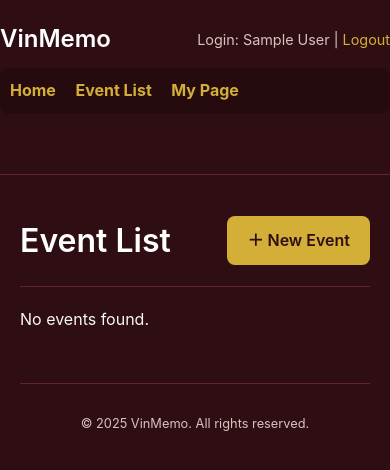
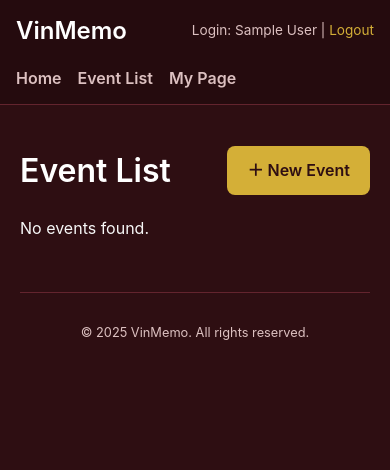
Before and after one commit to sin2yk/vinmemo-app, a PHP site: page /events.php in a window 390 px wide. Shown: the top 470 px of the page. Run offline with PHP 8.4, Linux system fonts and the light colour scheme; the visitor is signed in with stand-in values (Sample User, id 1); data that the repository does not hold is empty.

Commit message:
mobile/tablet view

```diff
--- a/events.php
+++ b/events.php
@@ -20,7 +20,7 @@ require_once 'layout/header.php';
   <p>No events found.</p>
 <?php else: ?>
   <div class="card">
-    <table>
+    <table class="event-table">
       <thead>
         <tr>
           <th>Title</th>
@@ -44,6 +44,32 @@ require_once 'layout/header.php';
         <?php endforeach; ?>
       </tbody>
     </table>
+
+    <div class="event-list-cards">
+      <?php foreach ($events as $event): ?>
+        <div class="event-card">
+          <div class="event-card-title">
+            <a href="event_show.php?id=<?= h($event['id']) ?>">
+              <?= h($event['title']) ?>
+            </a>
+          </div>
+          <div class="event-card-meta">
+            <div class="event-card-row">
+              <span class="label">Date</span>
+              <span class="value"><?= h($event['event_date']) ?></span>
+            </div>
+            <div class="event-card-row">
+              <span class="label">Place</span>
+              <span class="value"><?= h($event['place']) ?></span>
+            </div>
+            <div class="event-card-row">
+              <span class="label">Memo</span>
+              <span class="value"><?= nl2br(h($event['memo'])) ?></span>
+            </div>
+          </div>
+        </div>
+      <?php endforeach; ?>
+    </div>
   </div>
 <?php endif; ?>
 
--- a/layout/header.php
+++ b/layout/header.php
@@ -55,31 +55,28 @@ require_once __DIR__ . '/../helpers.php';
 </head>
 
 <body>
-    <header class="header">
-        <div class="container" style="margin: 0 auto; padding: 20px 0;">
-            <div class="header-inner">
-                <div class="header-title">
-                    <h1 style="margin:0; font-size:1.5rem;">
-                        <a href="index.html" style="color:white; text-decoration:none;">VinMemo</a>
-                    </h1>
-                </div>
-                <div class="header-user">
-                    <?php if (isset($_SESSION['user_id'])): ?>
-                        Login: <?= isset($_SESSION['name']) ? h($_SESSION['name']) : 'User' ?>
-                        | <a href="logout.php">Logout</a>
-                    <?php else: ?>
-                        <a href="index.html">Login</a>
-                    <?php endif; ?>
-                </div>
+    <header class="site-header">
+        <div class="header-inner">
+            <div class="site-title">
+                <h1><a href="index.html">VinMemo</a></h1>
             </div>
 
             <?php if (isset($_SESSION['user_id'])): ?>
-                <nav class="nav-links">
+                <nav class="main-nav">
                     <a href="home.php">Home</a>
                     <a href="events.php">Event List</a>
                     <a href="mypage.php">My Page</a>
                 </nav>
             <?php endif; ?>
+
+            <div class="login-info">
+                <?php if (isset($_SESSION['user_id'])): ?>
+                    Login: <?= isset($_SESSION['name']) ? h($_SESSION['name']) : 'User' ?>
+                    | <a href="logout.php">Logout</a>
+                <?php else: ?>
+                    <a href="index.html">Login</a>
+                <?php endif; ?>
+            </div>
         </div>
     </header>
 
--- a/style.css
+++ b/style.css
@@ -58,10 +58,99 @@ a:hover {
 }
 
 /* Header / Nav */
-header {
+/* Header / Nav */
+.site-header {
   margin-bottom: 40px;
   border-bottom: 1px solid var(--border);
-  padding-bottom: 20px;
+  background-color: rgba(0, 0, 0, 0.2);
+}
+
+.header-inner {
+  max-width: 1100px;
+  margin: 0 auto;
+  padding: 12px 20px;
+  display: flex;
+  align-items: center;
+  justify-content: space-between;
+  gap: 16px;
+}
+
+.site-title h1 {
+  margin: 0;
+  font-size: 1.5rem;
+}
+
+.site-title a {
+  color: white;
+  text-decoration: none;
+}
+
+.main-nav {
+  display: flex;
+  gap: 20px;
+}
+
+.main-nav a {
+  color: var(--text-muted);
+  font-weight: 600;
+  text-decoration: none;
+}
+
+.main-nav a:hover {
+  color: var(--accent);
+}
+
+.login-info {
+  font-size: 0.9em;
+  color: var(--text-muted);
+}
+
+/* Event List Cards (Mobile) */
+.event-list-cards {
+  display: none;
+  /* Hidden by default on desktop */
+  flex-direction: column;
+  gap: 16px;
+}
+
+.event-card {
+  background-color: var(--card-bg);
+  padding: 16px;
+  border-radius: 12px;
+  border: 1px solid var(--border);
+}
+
+.event-card-title {
+  font-size: 1.1rem;
+  font-weight: 700;
+  margin-bottom: 8px;
+}
+
+.event-card-title a {
+  color: var(--accent);
+}
+
+.event-card-meta {
+  display: flex;
+  flex-direction: column;
+  gap: 4px;
+}
+
+.event-card-row {
+  display: flex;
+  font-size: 0.9rem;
+}
+
+.event-card-row .label {
+  min-width: 60px;
+  color: var(--text-muted);
+  font-weight: 500;
+  opacity: 0.8;
+}
+
+.event-card-row .value {
+  flex: 1;
+  color: var(--text-main);
 }
 
 /* Cards / Sections */
@@ -372,6 +461,38 @@ small {
 
 /* === Responsive / Mobile === */
 
+@media (max-width: 899px) {
+
+  /* Header adjustments */
+  .header-inner {
+    flex-wrap: wrap;
+    justify-content: space-between;
+    row-gap: 12px;
+    padding: 12px 16px;
+  }
+
+  .main-nav {
+    order: 3;
+    /* Push nav to bottom line if needed, or keeping normal flow */
+    flex-basis: 100%;
+    margin-top: 4px;
+    gap: 16px;
+  }
+
+  .login-info {
+    font-size: 0.85em;
+  }
+
+  /* Event List: Switch to Cards */
+  .event-table {
+    display: none;
+  }
+
+  .event-list-cards {
+    display: flex;
+  }
+}
+
 @media (max-width: 900px) {
   .container.bottle-page {
     max-width: 100%;
```
